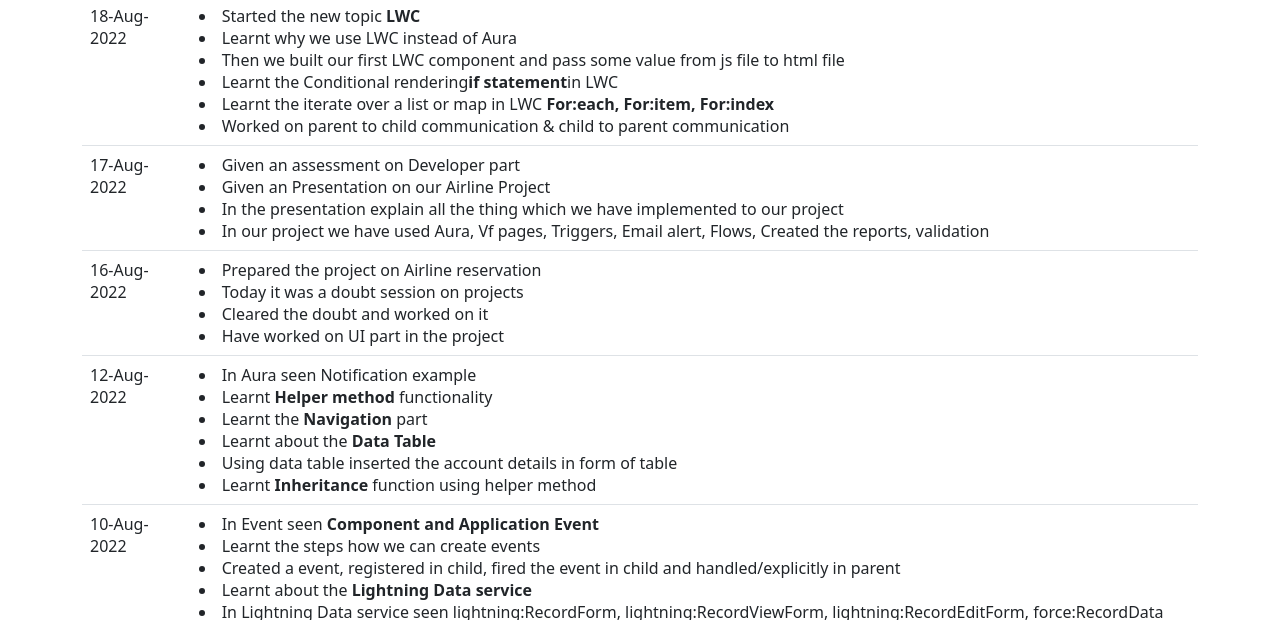
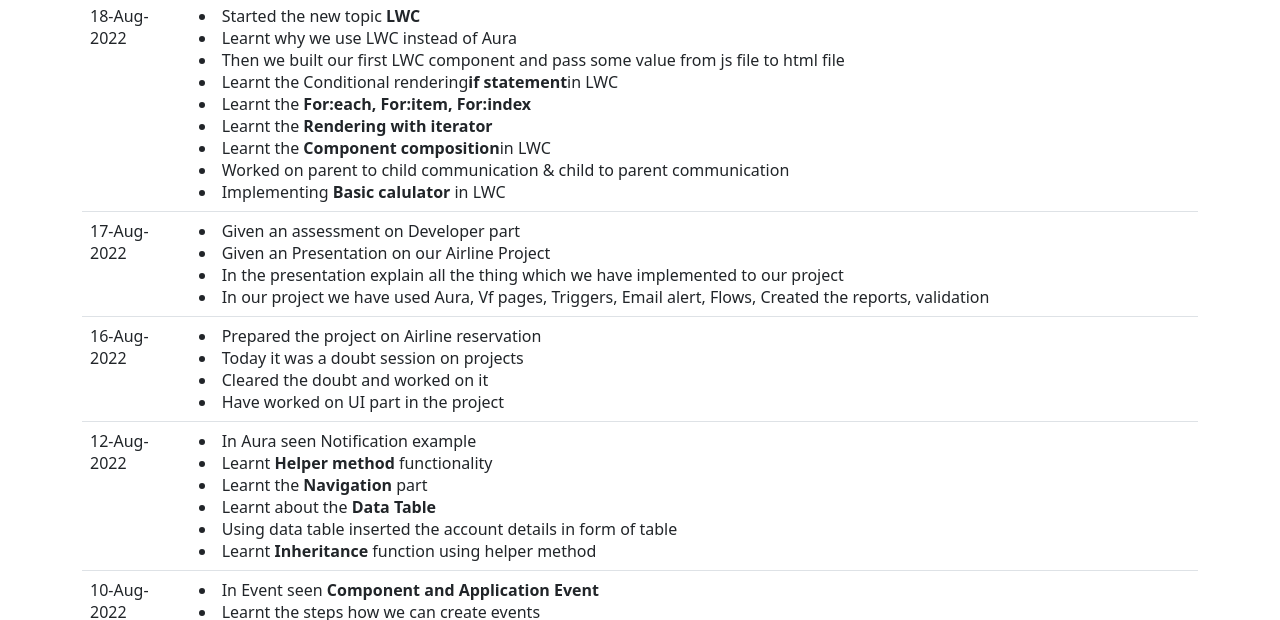
Before and after one commit to nithin-mrk/nithin-mrk.github.io, a plain HTML site: page Journal.html in a window 1280 px wide. Shown: the part 98-718 px from the top of the page. Drawn offline with nearby package versions, Linux system fonts and the light colour scheme.

Commit message:
Add files via upload

```diff
--- a/Journal.html
+++ b/Journal.html
@@ -22,9 +22,11 @@
 						<li>Learnt why we use LWC instead of Aura</li>
 						<li>Then we built our first LWC component and pass some value from js file to html file</li>
 						<li>Learnt the Conditional rendering<b>if statement</b>in LWC</li>
-					    <li>Learnt the  iterate over a list or map in LWC<b> For:each, For:item, For:index</b></li>
+					    <li>Learnt the <b> For:each, For:item, For:index</b></li>
+						<li>Learnt the <b> Rendering with iterator</b></li>
+						<li>Learnt the <b>Component composition</b>in LWC</li>
 						<li>Worked on parent to child communication & child to parent communication</li>
-
+						<li>Implementing <b> Basic calulator</b> in LWC</li>
 					</td>
 				</tr>
 				<tr>
```
